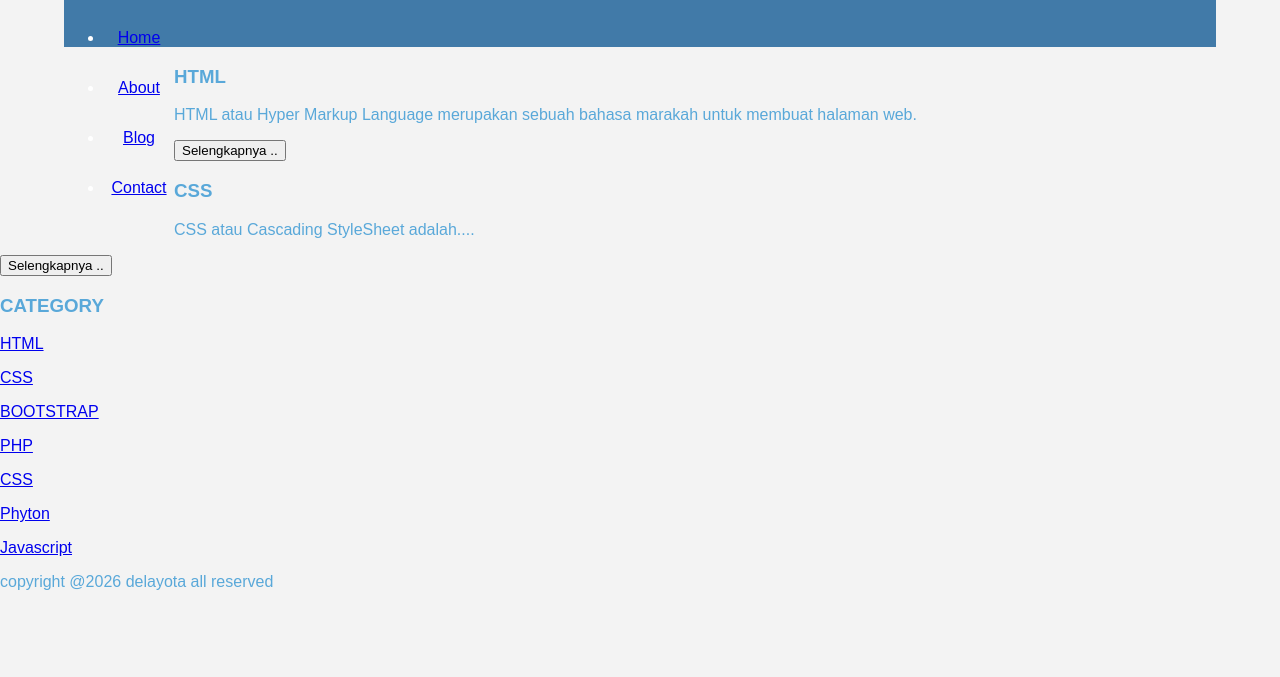
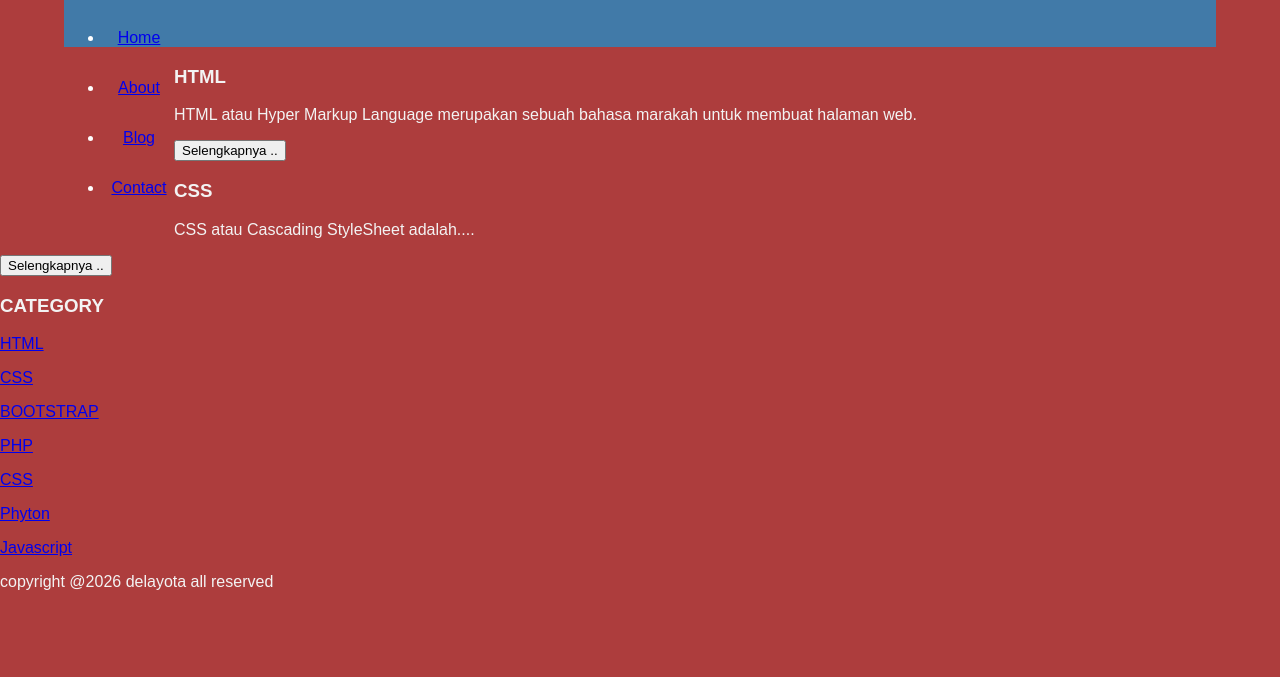
Before and after one commit to santosarafa971-glitch/rafawebsite, a plain HTML site: page index.html in a window 1280 px wide. Shown: the part 123-800 px from the top of the page. Drawn offline with Linux system fonts and the light colour scheme.

Commit message:
Change background and text colors in style.css
Updated body and header styles with new colors.

```diff
--- a/style.css
+++ b/style.css
@@ -1,7 +1,7 @@
 
 body{
-  background:#f3f3f3;
-  color:#59a8d9;
+  background:#ad3d3d;
+  color:#f3f3f3;
   width:100%;
   font-family:sans-serif;
   margin:0 auto;
@@ -11,7 +11,7 @@ body{
   margin:auto;
   height:120px;
   line-height:120px;
-  backgroun:#6495ED;
+  backgroun:#ad3d3d;
   color:#5F9EA0;
 }
 .jarak{
```
